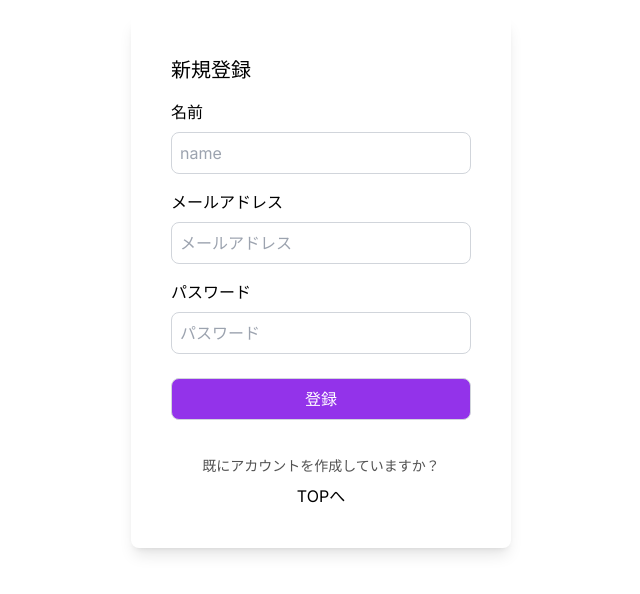
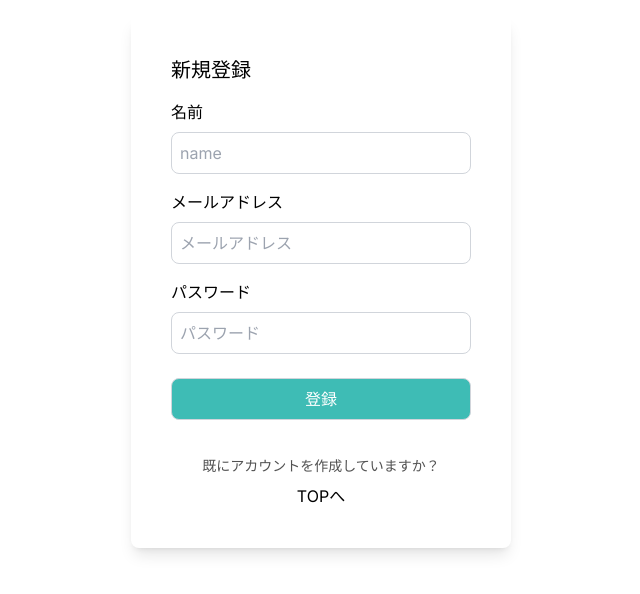
Before and after one commit to kawai-ota/clothing-EC, a Next.js app in the folder ecommerce/: page /signup in a window 1280 px wide. Shown: the part 118-712 px from the top of the page, without its empty margins (319-959 px from the left). Built offline with nearby package versions, Linux system fonts and the light colour scheme.

Commit message:
signin,signformの色を変更しました

```diff
--- a/ecommerce/app/signin/Signinform.tsx
+++ b/ecommerce/app/signin/Signinform.tsx
@@ -53,7 +53,7 @@ const Signinform = (props: SignInFormProps) => {
         />
         <button
           onClick={Login}
-          className="p-2 border bg-purple-600 rounded-lg text-white border-gray-300 mt-2 mb-4 focus:outline-none focus:border-gray-600"
+          className="p-2 border bg-[#3EBCB5] rounded-lg text-white border-gray-300 mt-2 mb-4 focus:outline-none focus:border-gray-600"
         >
           ログイン
         </button>
--- a/ecommerce/app/signup/SignForm.tsx
+++ b/ecommerce/app/signup/SignForm.tsx
@@ -72,7 +72,7 @@ const SignForm = (props: SignFormProps) => {
         />
         <button
           onClick={Register}
-          className="p-2 border bg-purple-600 rounded-lg text-white border-gray-300 mt-2 mb-4 focus:outline-none focus:border-gray-600"
+          className="p-2 border bg-[#3EBCB5] rounded-lg text-white border-gray-300 mt-2 mb-4 focus:outline-none focus:border-gray-600"
         >
           登録
         </button>
```
